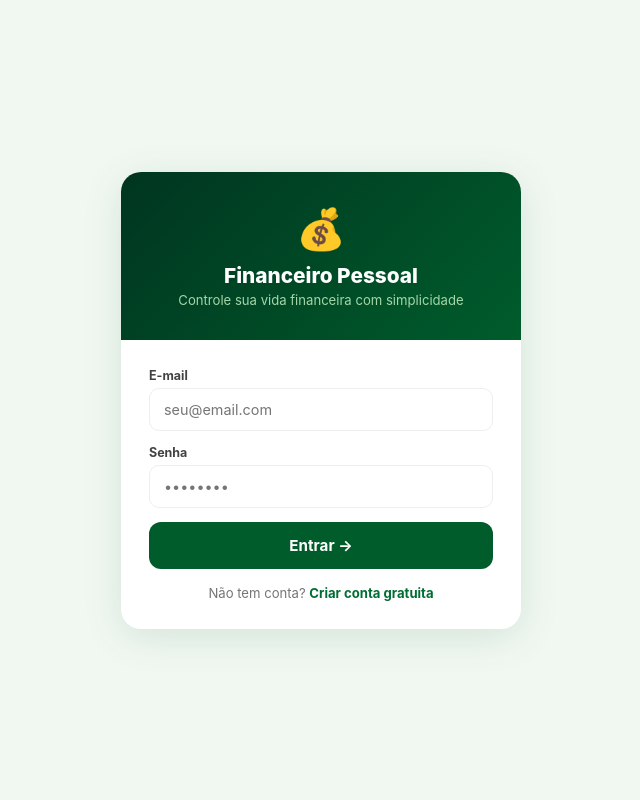
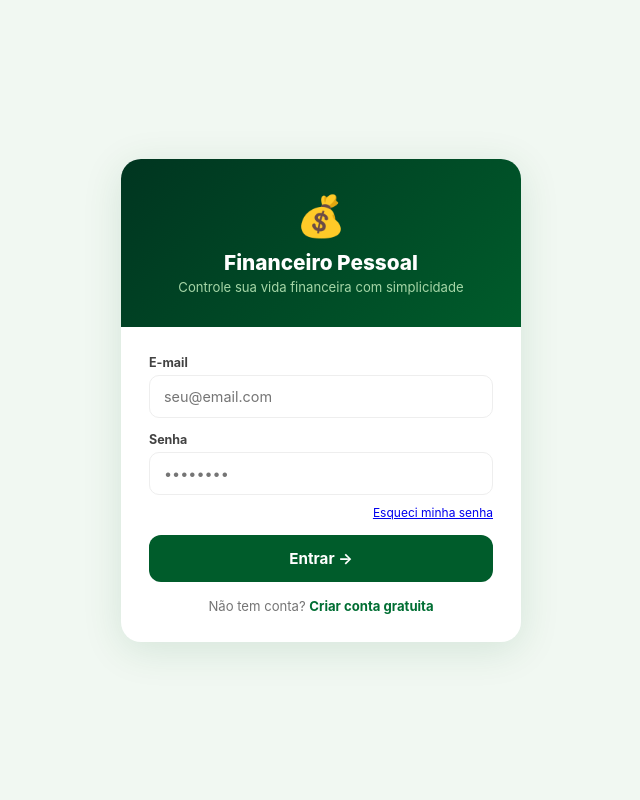
Before and after one commit to 99bayer/finapp, a Flask app: page /login in a window 1280 px wide. Shown: the whole page, without its empty margins (319-959 px from the left). Run offline with Flask 3, Linux system fonts and the light colour scheme.

Commit message:
login.html

```diff
--- a/templates/login.html
+++ b/templates/login.html
@@ -18,15 +18,24 @@
           <input type="email" name="email" class="form-input"
                  placeholder="seu@email.com" required autocomplete="email">
         </div>
+
         <div class="form-group">
           <label class="form-label">Senha</label>
           <input type="password" name="senha" class="form-input"
                  placeholder="••••••••" required autocomplete="current-password">
+
+          <div style="text-align: right; margin-top: 6px;">
+            <a href="/esqueci-senha" style="font-size: 12px;">
+              Esqueci minha senha
+            </a>
+          </div>
         </div>
+
         <button type="submit" class="btn btn-primary" style="margin-top:6px">
           Entrar →
         </button>
       </form>
+
       <div class="auth-link">
         Não tem conta? <a href="/cadastro">Criar conta gratuita</a>
       </div>
```
